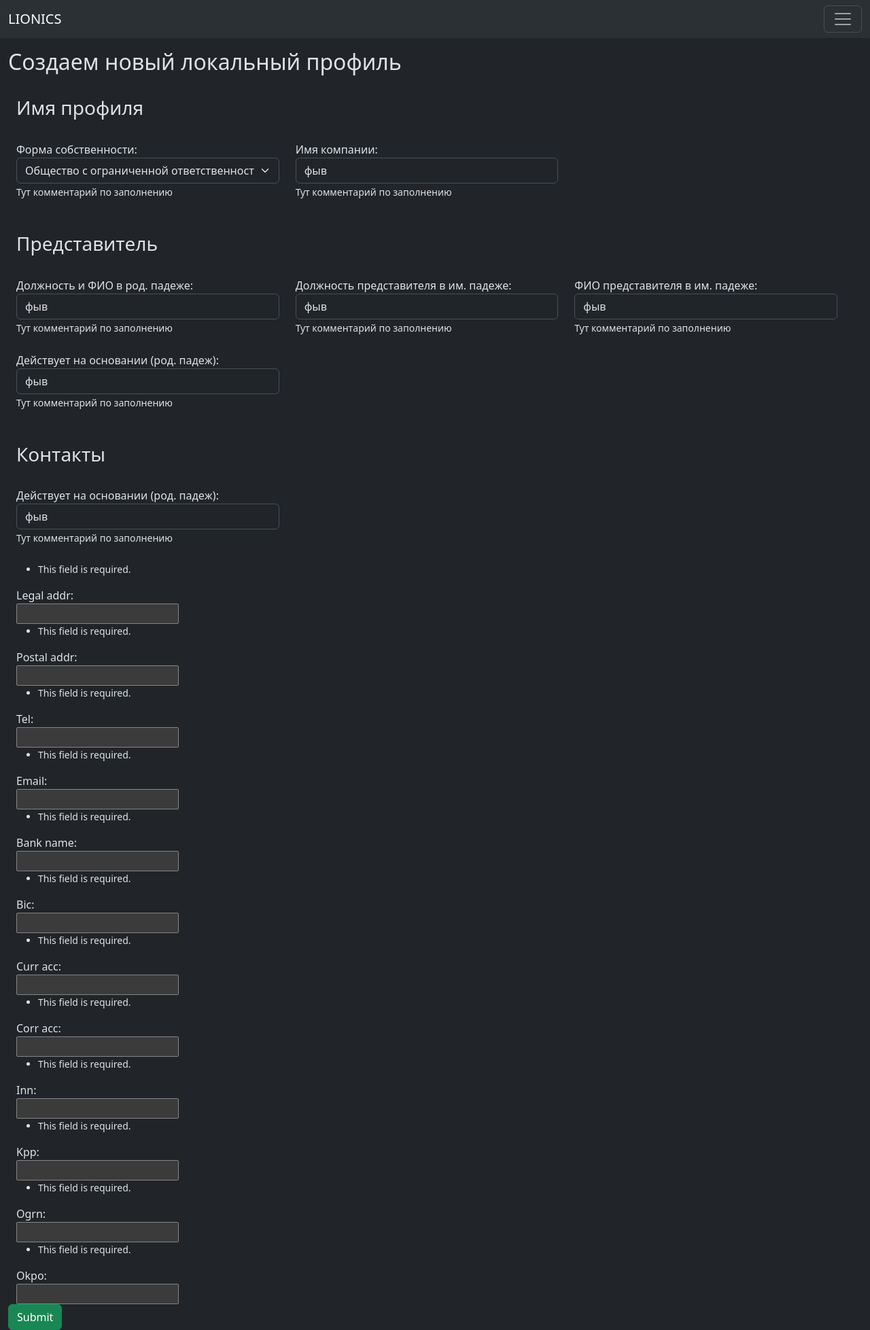
After one commit to gavrk/lionics_erp, a Django app: template companies/templates/companies/companyloc_form.html in a window 1280 px wide. The commit adds this page. Shown: the whole page at 68% size. Run offline with Django 3.2, Linux system fonts and the light colour scheme; the template is opened without the code that fills it: values that come from a table or form of the project are taken from there, others are empty; data comes from the database, SQL or seed files in the repository; both versions use the stored data as it was after the commit.

Commit message:
Working version with saving infro from forms to db

```diff
--- a/companies/models.py
+++ b/companies/models.py
@@ -1,7 +1,9 @@
 from django.db import models
+from django.urls import reverse
 
 
 class CompanyLoc(models.Model):
+    company_type = models.CharField(max_length=100)
     company_name = models.CharField(max_length=250)
     pos_per_acc = models.CharField(max_length=250)
     position_nom = models.CharField(max_length=250)
@@ -23,6 +25,9 @@ class CompanyLoc(models.Model):
     def __str__(self):
         return self.company_name
 
+    def get_absolute_url(self):
+        return reverse('index')
+
 
 class CompanyInt(models.Model):
     company_name = models.CharField(max_length=250)
--- a/companies/templates/companies/base.html
+++ b/companies/templates/companies/base.html
@@ -24,10 +24,10 @@
                     <a class="nav-link" href="#">Главная</a>
                 </li>
                 <li class="nav-item">
-                    <a class="nav-link" href="#">Профили компаний</a>
+                    <a class="nav-link" href="#">Профили</a>
                 </li>
                 <li class="nav-item">
-                    <a class="nav-link" href="#">Генератор документов</a>
+                    <a class="nav-link" href="#">Документы</a>
                 </li>
 
                 <li class="nav-item dropdown">
--- /dev/null
+++ b/companies/templates/companies/companyloc_form-template.html
@@ -0,0 +1,183 @@
+<input type="hidden" name="csrfmiddlewaretoken" value="gDaS9hZcbmQnaxKDQZju5OWt4sUCP4eiNpyslijMdcxqfiglxyPhYUGnce5mhbp7">
+
+<br><br><br>
+<h2>Создаем новый локальный профиль</h2>
+
+<div class="container-fluid">
+
+  <br><h3>Имя профиля</h3><br>
+
+  <div class="row">
+    <div class="row row-cols-3">
+
+      <div class="form-group">
+        <label class="control-label" for="id_company_type">Форма собственности:</label>
+        <select class="form-select" name="company_type" id="id_company_type" required="" value="{{ companyloc.company_type }}" aria-label="Default select example">
+          <option selected>Общество с ограниченной ответственностью</option>
+          <option>Индивидуальный предприниматель</option>
+          <option>Физическое лицо</option>
+          <option>Закрытое акционерное общество</option>
+          <option>Открытое акционерное общество</option>
+        </select>
+        <label class="control-label" for="id_company_type"><small>Тут комментарий по заполнению</small></label>
+        <div><br></div>
+      </div>
+
+      <div class="form-group">
+        <label class="control-label" for="id_company_name">Имя компании:</label>
+        <input class="form-control" placeholder='Мастодонт' type="text" name="company_name" maxlength="250" required="" value="{{ companyloc.company_name }}" id="id_company_name">
+        <label class="control-label" for="id_company_name"><small>Тут комментарий по заполнению</small></label>
+        <div><br></div>
+      </div>
+
+    </div>
+  </div>
+
+  <br><h3>Представитель</h3><br>
+
+  <div class="row">
+    <div class="row row-cols-3">
+
+      <div class="form-group">
+        <label class="control-label" for="id_pos_per_acc">Должность и ФИО в род. падеже:</label>
+        <input class="form-control" placeholder='генерального директора Христозопуло Давида Виссарионовича' type="text" name="pos_per_acc" maxlength="250" required="" value="{{ companyloc.pos_per_acc }}" id="id_pos_per_acc">
+        <label class="control-label" for="id_pos_per_acc"><small>Тут комментарий по заполнению</small></label>
+        <div><br></div>
+      </div>
+
+      <div class="form-group">
+        <label class="control-label" for="id_position_nom">Должность представителя в им. падеже:</label>
+        <input class="form-control" placeholder='Генеральный директор' type="text" name="position_nom" maxlength="250" required="" value="{{ companyloc.position_nom }}" id="id_position_nom">
+        <label class="control-label" for="id_position_nom"><small>Тут комментарий по заполнению</small></label>
+        <div><br></div>
+      </div>
+
+      <div class="form-group">
+        <label class="control-label" for="id_person_nom">ФИО представителя в им. падеже:</label>
+        <input class="form-control" placeholder='Христозопуло Давид Виссарионович' type="text" name="person_nom" maxlength="250" required="" value="{{ companyloc.person_nom }}" id="id_person_nom">
+        <label class="control-label" for="id_person_nom"><small>Тут комментарий по заполнению</small></label>
+        <div><br></div>
+      </div>
+
+      <div class="form-group">
+        <label class="control-label" for="id_acting_on">Действует на основании (род. падеж):</label>
+        <input class="form-control" placeholder='Устава' type="text" name="acting_on" maxlength="250" required="" value="{{ companyloc.acting_on }}" id="id_acting_on">
+        <label class="control-label" for="id_acting_on"><small>Тут комментарий по заполнению</small></label>
+        <div><br></div>
+      </div>
+
+    </div>
+  </div>
+
+  <br><h3>Контакты</h3><br>
+
+  <div class="row">
+    <div class="row row-cols-3">
+
+      <div class="form-group">
+        <label class="control-label" for="id_acting_on">Действует на основании (род. падеж):</label>
+        <input class="form-control" placeholder='Устава' type="text" name="acting_on" maxlength="250" required="" value="{{ companyloc.acting_on }}" id="id_acting_on">
+        <label class="control-label" for="id_acting_on"><small>Тут комментарий по заполнению</small></label>
+        <div><br></div>
+      </div>
+
+    </div>
+  </div>
+
+  <div class="form-group">
+    <div class="col-sm-offset-2 col-sm-10">
+      <span class="test-danger small"><ul class="errorlist"><li>This field is required.</li></ul></span>
+    </div>
+    <label class="control-label col-sm-2"><label for="id_legal_addr">Legal addr:</label></label>
+    <div class="col-sm-10"><input type="text" name="legal_addr" maxlength="500" required="" id="id_legal_addr"></div>
+  </div>
+
+  <div class="form-group">
+    <div class="col-sm-offset-2 col-sm-10">
+      <span class="test-danger small"><ul class="errorlist"><li>This field is required.</li></ul></span>
+    </div>
+    <label class="control-label col-sm-2"><label for="id_postal_addr">Postal addr:</label></label>
+    <div class="col-sm-10"><input type="text" name="postal_addr" maxlength="500" required="" id="id_postal_addr"></div>
+  </div>
+
+  <div class="form-group">
+    <div class="col-sm-offset-2 col-sm-10">
+      <span class="test-danger small"><ul class="errorlist"><li>This field is required.</li></ul></span>
+    </div>
+    <label class="control-label col-sm-2"><label for="id_tel">Tel:</label></label>
+    <div class="col-sm-10"><input type="text" name="tel" maxlength="100" required="" id="id_tel"></div>
+  </div>
+
+  <div class="form-group">
+    <div class="col-sm-offset-2 col-sm-10">
+      <span class="test-danger small"><ul class="errorlist"><li>This field is required.</li></ul></span>
+    </div>
+    <label class="control-label col-sm-2"><label for="id_email">Email:</label></label>
+    <div class="col-sm-10"><input type="text" name="email" maxlength="100" required="" id="id_email"></div>
+  </div>
+
+  <div class="form-group">
+    <div class="col-sm-offset-2 col-sm-10">
+      <span class="test-danger small"><ul class="errorlist"><li>This field is required.</li></ul></span>
+    </div>
+    <label class="control-label col-sm-2"><label for="id_bank_name">Bank name:</label></label>
+    <div class="col-sm-10"><input type="text" name="bank_name" maxlength="250" required="" id="id_bank_name"></div>
+  </div>
+
+  <div class="form-group">
+    <div class="col-sm-offset-2 col-sm-10">
+      <span class="test-danger small"><ul class="errorlist"><li>This field is required.</li></ul></span>
+    </div>
+    <label class="control-label col-sm-2"><label for="id_bic">Bic:</label></label>
+    <div class="col-sm-10"><input type="text" name="bic" maxlength="50" required="" id="id_bic"></div>
+  </div>
+
+  <div class="form-group">
+    <div class="col-sm-offset-2 col-sm-10">
+      <span class="test-danger small"><ul class="errorlist"><li>This field is required.</li></ul></span>
+    </div>
+    <label class="control-label col-sm-2"><label for="id_curr_acc">Curr acc:</label></label>
+    <div class="col-sm-10"><input type="text" name="curr_acc" maxlength="250" required="" id="id_curr_acc"></div>
+  </div>
+
+  <div class="form-group">
+    <div class="col-sm-offset-2 col-sm-10">
+      <span class="test-danger small"><ul class="errorlist"><li>This field is required.</li></ul></span>
+    </div>
+    <label class="control-label col-sm-2"><label for="id_corr_acc">Corr acc:</label></label>
+    <div class="col-sm-10"><input type="text" name="corr_acc" maxlength="250" required="" id="id_corr_acc"></div>
+  </div>
+
+  <div class="form-group">
+    <div class="col-sm-offset-2 col-sm-10">
+      <span class="test-danger small"><ul class="errorlist"><li>This field is required.</li></ul></span>
+    </div>
+    <label class="control-label col-sm-2"><label for="id_inn">Inn:</label></label>
+    <div class="col-sm-10"><input type="text" name="inn" maxlength="250" required="" id="id_inn"></div>
+  </div>
+
+  <div class="form-group">
+    <div class="col-sm-offset-2 col-sm-10">
+      <span class="test-danger small"><ul class="errorlist"><li>This field is required.</li></ul></span>
+    </div>
+    <label class="control-label col-sm-2"><label for="id_kpp">Kpp:</label></label>
+    <div class="col-sm-10"><input type="text" name="kpp" maxlength="250" required="" id="id_kpp"></div>
+  </div>
+
+  <div class="form-group">
+    <div class="col-sm-offset-2 col-sm-10">
+      <span class="test-danger small"><ul class="errorlist"><li>This field is required.</li></ul></span>
+    </div>
+    <label class="control-label col-sm-2"><label for="id_ogrn">Ogrn:</label></label>
+    <div class="col-sm-10"><input type="text" name="ogrn" maxlength="250" required="" id="id_ogrn"></div>
+  </div>
+
+  <div class="form-group">
+    <div class="col-sm-offset-2 col-sm-10">
+      <span class="test-danger small"><ul class="errorlist"><li>This field is required.</li></ul></span>
+    </div>
+    <label class="control-label col-sm-2"><label for="id_okpo">Okpo:</label></label>
+    <div class="col-sm-10"><input type="text" name="okpo" maxlength="250" required="" id="id_okpo"></div>
+  </div>
+
+</div>
--- /dev/null
+++ b/companies/templates/companies/companyloc_form.html
@@ -0,0 +1,16 @@
+{% extends 'companies/base.html' %}
+
+{% block body %}
+
+<div class="container-fluid">
+    <form class="form-horizontal" action="" method="post" enctype="multipart/form-data">
+        {% csrf_token %}
+        {% include 'companies/companyloc_form-template.html' %}
+        <div class="form-group">
+            <div class="col-sm-offset-2 col-sm-10">
+                <button type="submit" class="btn btn-success">Submit</button>
+            </div>
+        </div>
+    </form>
+</div>
+{% endblock %}
--- a/companies/templates/companies/register_loc.html
+++ b/companies/templates/companies/register_loc.html
@@ -12,9 +12,8 @@
                 <div class="col-lg">
                     <label for="company_type" class="form-label">Тип компании</label><br>
                     <div class="input-group mb-3">
-                        <form action="{% url 'companies:type_selected' %}" method="post">
+                        <form class="form-horizontal" action="" method="post" enctype="multipart/form-data">
                             {% csrf_token %}
-
                             <select class="form-select" id='company_type' aria-label="Default select example">
                                 <option selected>Общество с ограниченной ответственностью</option>
                                 <option value="1">Индивидуальный предприниматель</option>
--- a/companies/urls.py
+++ b/companies/urls.py
@@ -6,8 +6,8 @@ urlpatterns = [
     # /companies/
     path('', views.index, name='index'),
 
-    # /companies/register_loc/
-    path('register_loc/', views.register_loc, name='register_loc'),
+    # /companies/register_loc/some_new_companyloc_id
+    path(r'register_loc/$', views.CompanyLocCreate.as_view(), name='register_loc'),
 
     # /companies/detail_loc/some_id/
     path('detail_loc/<int:companyloc_id>/', views.detail_loc, name='detail_loc'),
```
Also changed, not shown: companies/views.py (+9 -1 lines), companies/migrations/0003_companyloc_company_type.py (added), companies/migrations/0004_alter_companyloc_company_type.py (added), db.sqlite3.
